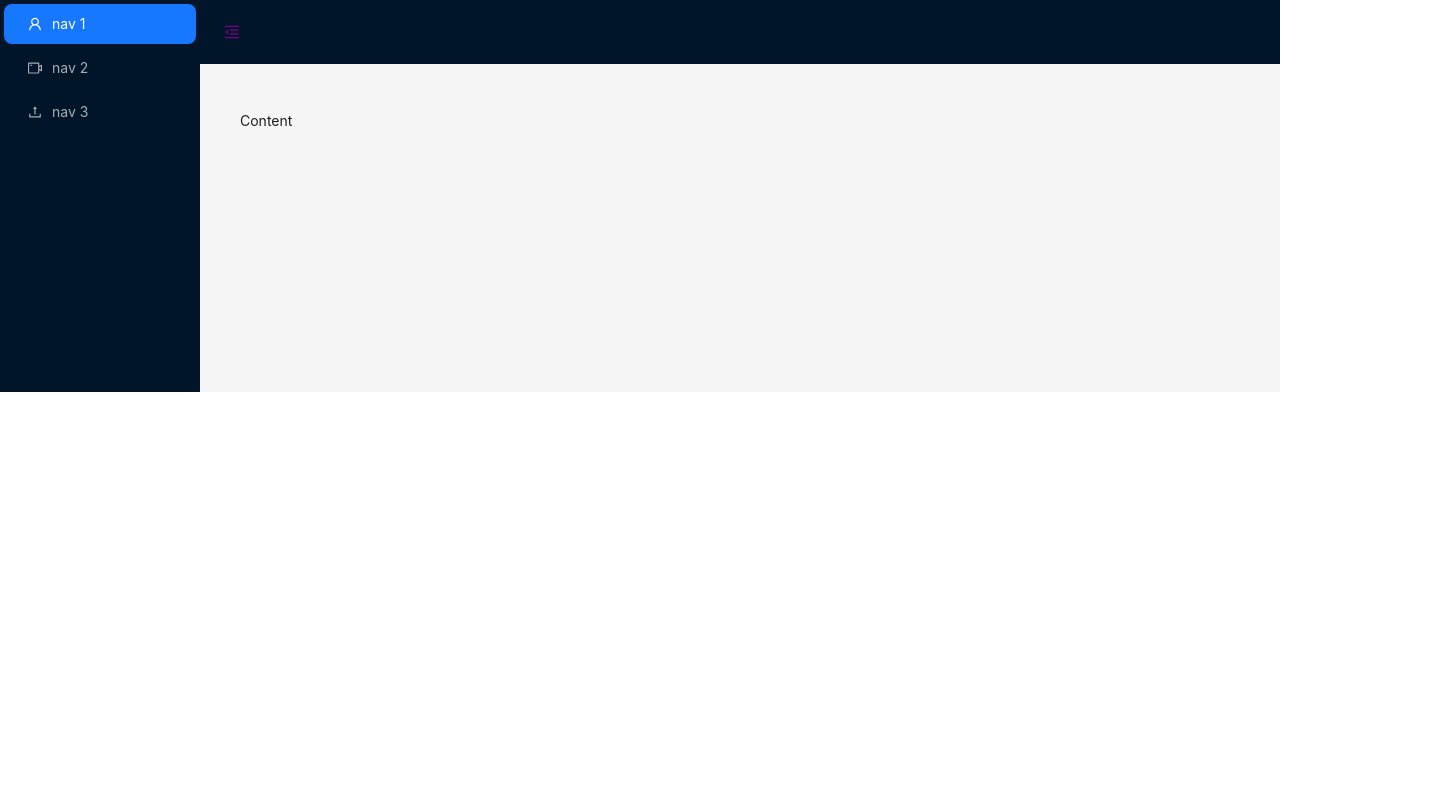
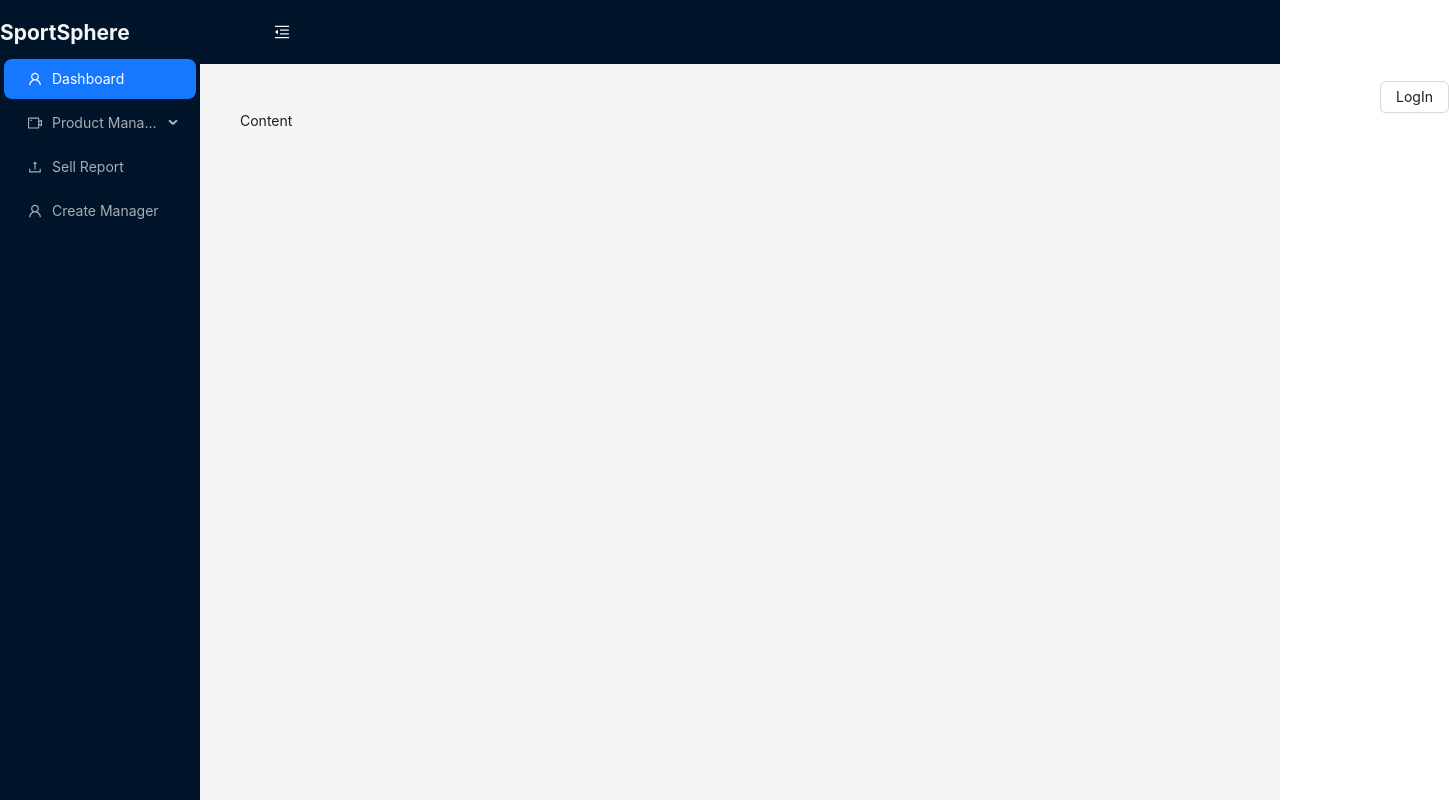
Before and after one commit to Rakibhasaniu/AportSphere-front-end, a React (Vite) app: page /about in a window 1280 px wide. Shown: the whole page, 1449 px wide, since content can reach past the window. Built offline with nearby package versions, Linux system fonts and the light colour scheme.

Commit message:
about,conact page created

```diff
--- a/src/App.tsx
+++ b/src/App.tsx
@@ -5,6 +5,7 @@
 
   return (
     <>
+
       <MainLayout />
 
     </>
--- a/src/components/layout/Main.tsx
+++ b/src/components/layout/Main.tsx
@@ -1,4 +1,4 @@
-import React, { useState } from 'react';
+import  { useState } from 'react';
 import {
   MenuFoldOutlined,
   MenuUnfoldOutlined,
@@ -6,54 +6,84 @@
   UserOutlined,
   VideoCameraOutlined,
 } from '@ant-design/icons';
-import { Button, Layout, Menu } from 'antd';
+import { Button, Layout, Menu, MenuProps } from 'antd';
 
 const { Header, Sider, Content } = Layout;
 
+const items:MenuProps['items']=[
+    {
+      key: '1',
+      icon: <UserOutlined />,
+      label: 'Dashboard',
+    },
+    {
+      key: '2',
+      icon: <VideoCameraOutlined />,
+      label: 'Product Management',
+      children:[
+        {
+            key: '2-1',
+            label: 'Products',
+        },
+        {
+            key: '2-2',
+            label: 'Add Products',
+        },
+        {
+            key: '2-3',
+            label: 'Manage Products',
+        }
+      ]
+    },
+    {
+      key: '3',
+      icon: <UploadOutlined />,
+      label: 'Sell Report',
+    },
+    {
+        key: '4',
+        icon: <UserOutlined />,
+        label: 'Create Manager',
+    }
+  ]
+
 const MainLayout = () => {
     const [collapsed, setCollapsed] = useState(false);
-
+    // const {
+    //   token: { colorBgContainer, borderRadiusLG },
+    // } = theme.useToken();
 
     return (
-    <Layout>
+      <Layout style={{height:'100vh'}}>
         <Sider trigger={null} collapsible collapsed={collapsed}>
-        <div className="demo-logo-vertical" />
+          <div style={{marginTop:'20px',marginBottom:'10px'}} className="demo-logo-vertical" >
+            <h1 style={{color:'whitesmoke'}} >SportSphere</h1>
+          </div>
           <Menu
             theme="dark"
             mode="inline"
             defaultSelectedKeys={['1']}
-          items={[
-            {
-              key: '1',
-              icon: <UserOutlined />,
-              label: 'nav 1',
-            },
-            {
-              key: '2',
-              icon: <VideoCameraOutlined />,
-              label: 'nav 2',
-            },
-            {
-              key: '3',
-              icon: <UploadOutlined />,
-              label: 'nav 3',
-            },
-          ]}
+            items={items}
           />
         </Sider>
         <Layout>
-        <Header style={{ padding: 0}}>
+          <Header style={{ padding: 0 ,}}>
             <Button
               type="text"
               icon={collapsed ? <MenuUnfoldOutlined /> : <MenuFoldOutlined />}
               onClick={() => setCollapsed(!collapsed)}
               style={{
                 fontSize: '16px',
+                marginLeft:'50px',
                 width: 64,
                 height: 64,
-              color:'purple'
+                color:'whitesmoke   '
               }}
             />
+            {/* <div style={{display:'flex',justifyContent:'space-evenly'}}> */}
+
+            <Button style={{marginLeft:'1180px'}}>LogIn</Button>
+            {/* </div> */}
           </Header>
           <Content
             style={{
--- a/src/index.css
+++ b/src/index.css
@@ -1,4 +1,5 @@
 *{
+    box-sizing: border-box;
     padding: 0%;
     margin: 0%;
 }
--- a/src/main.tsx
+++ b/src/main.tsx
@@ -1,10 +1,11 @@
 import React from 'react'
 import ReactDOM from 'react-dom/client'
-import App from './App.tsx'
 import './index.css'
+import { RouterProvider } from 'react-router-dom'
+import router from './routes/routes.tsx'
 
 ReactDOM.createRoot(document.getElementById('root')!).render(
   <React.StrictMode>
-    <App />
+    <RouterProvider router={router} />
   </React.StrictMode>,
 )
--- /dev/null
+++ b/src/pages/About.tsx
@@ -0,0 +1,10 @@
+
+const About = () => {
+    return (
+        <div>
+            <h1>This Is About Page</h1>
+        </div>
+    );
+};
+
+export default About;
--- /dev/null
+++ b/src/pages/Contact.tsx
@@ -0,0 +1,10 @@
+
+const Contact = () => {
+    return (
+        <div>
+            <h1>This Is Contact Page</h1>
+        </div>
+    );
+};
+
+export default Contact;
--- /dev/null
+++ b/src/pages/Login.jsx
@@ -0,0 +1,10 @@
+
+const Login = () => {
+    return (
+        <div>
+            <h1>This Is Login Page</h1>
+        </div>
+    );
+};
+
+export default Login;
--- /dev/null
+++ b/src/pages/Register.jsx
@@ -0,0 +1,10 @@
+
+const Register = () => {
+    return (
+        <div>
+            <h1>This Is Register page</h1>
+        </div>
+    );
+};
+
+export default Register;
--- /dev/null
+++ b/src/routes/routes.tsx
@@ -0,0 +1,34 @@
+import { createBrowserRouter } from "react-router-dom";
+import App from "../App";
+import About from "../pages/About";
+import Contact from "../pages/Contact";
+import Login from "../pages/Login";
+import Register from "../pages/Register";
+
+
+const router = createBrowserRouter([
+    {
+        path:'/',
+        element:<App />,
+        children:[
+            {
+                path:'about',
+                element:<About />
+            },
+            {
+                path:'contact',
+                element:<Contact />
+            }
+        ]
+    },
+    {
+        path:'/login',
+        element: <Login />
+    },
+    {
+        path:'/register',
+        element: <Register />
+    },
+]);
+
+export default router;
```
Also changed, not shown: src/components/ui/Navbar.tsx (added, +10 -0 lines). Lines whose indentation alone changed are shown as unchanged.
